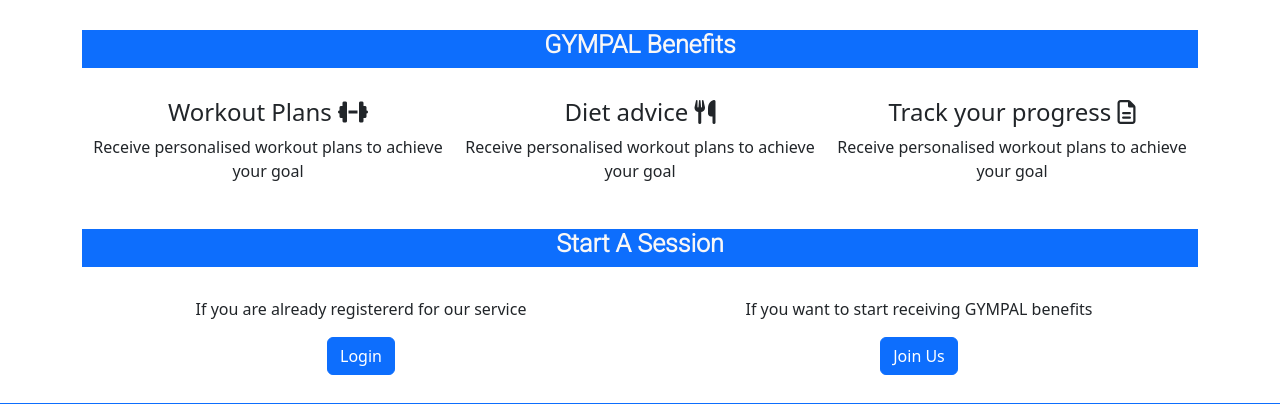
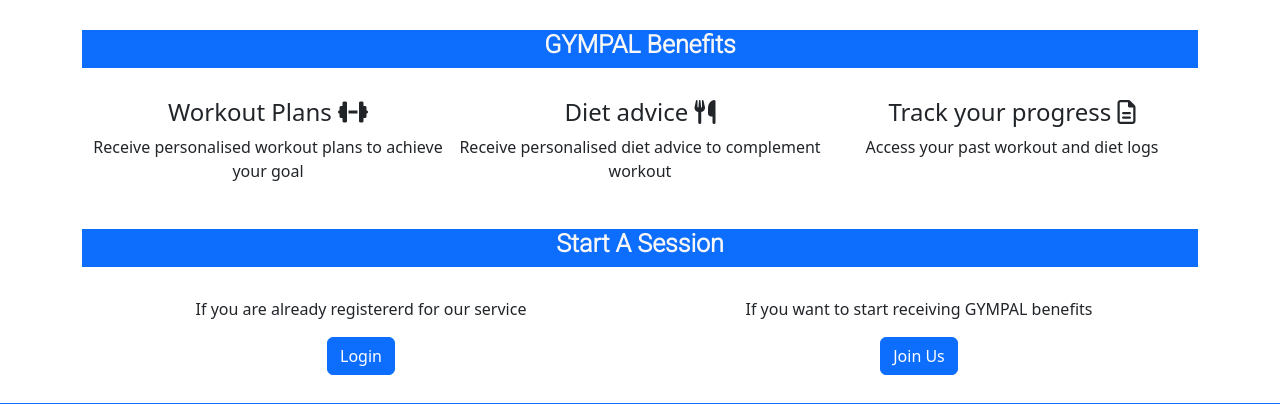
Before and after one commit to eandablo/gympals, a Django app: page / in a window 1280 px wide. Shown: the part 1035-1439 px from the top of the page. Run offline with Django 3.2, Linux system fonts and the light colour scheme; some libraries are stand-ins or nearby versions.

Commit message:
fix text of benefits in index page

```diff
--- a/templates/index.html
+++ b/templates/index.html
@@ -128,13 +128,13 @@
         <div class="col-md-4 center-text">
             <h4>Diet advice <i class="fa-solid fa-utensils"></i></h4>
             <div>
-                <p>Receive personalised workout plans to achieve your goal</p>
+                <p>Receive personalised diet advice to complement workout</p>
             </div>
         </div>
         <div class="col-md-4 center-text">
             <h4>Track your progress <i class="fa-regular fa-file-lines"></i></h4>
             <div>
-                <p>Receive personalised workout plans to achieve your goal</p>
+                <p>Access your past workout and diet logs</p>
             </div>
         </div>
     </div>
--- a/trainer/settings.py
+++ b/trainer/settings.py
@@ -30,7 +30,7 @@ TEMPLATES_DIR = os.path.join(BASE_DIR, 'templates')
 # SECURITY WARNING: don't run with debug turned on in production!
 DEBUG = True
 
-ALLOWED_HOSTS = ['8000-eandablo-gympals-5x9y9hcz3y.us2.codeanyapp.com',
+ALLOWED_HOSTS = ['8000-eandablo-gympals-9xd9a76iz1.us2.codeanyapp.com',
                  'gympals-6af3102877bb.herokuapp.com']
 
 ACCOUNT_EMAIL_VERIFICATION = 'none'
```
